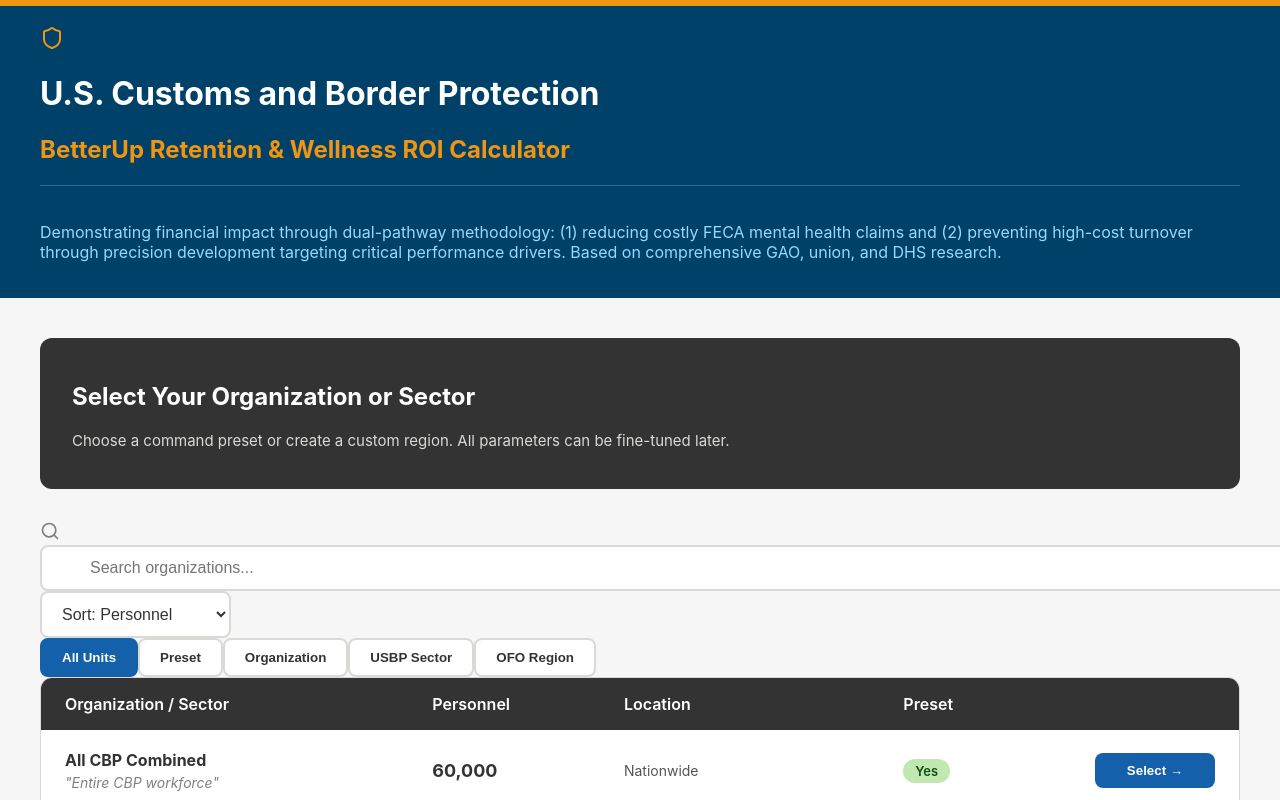
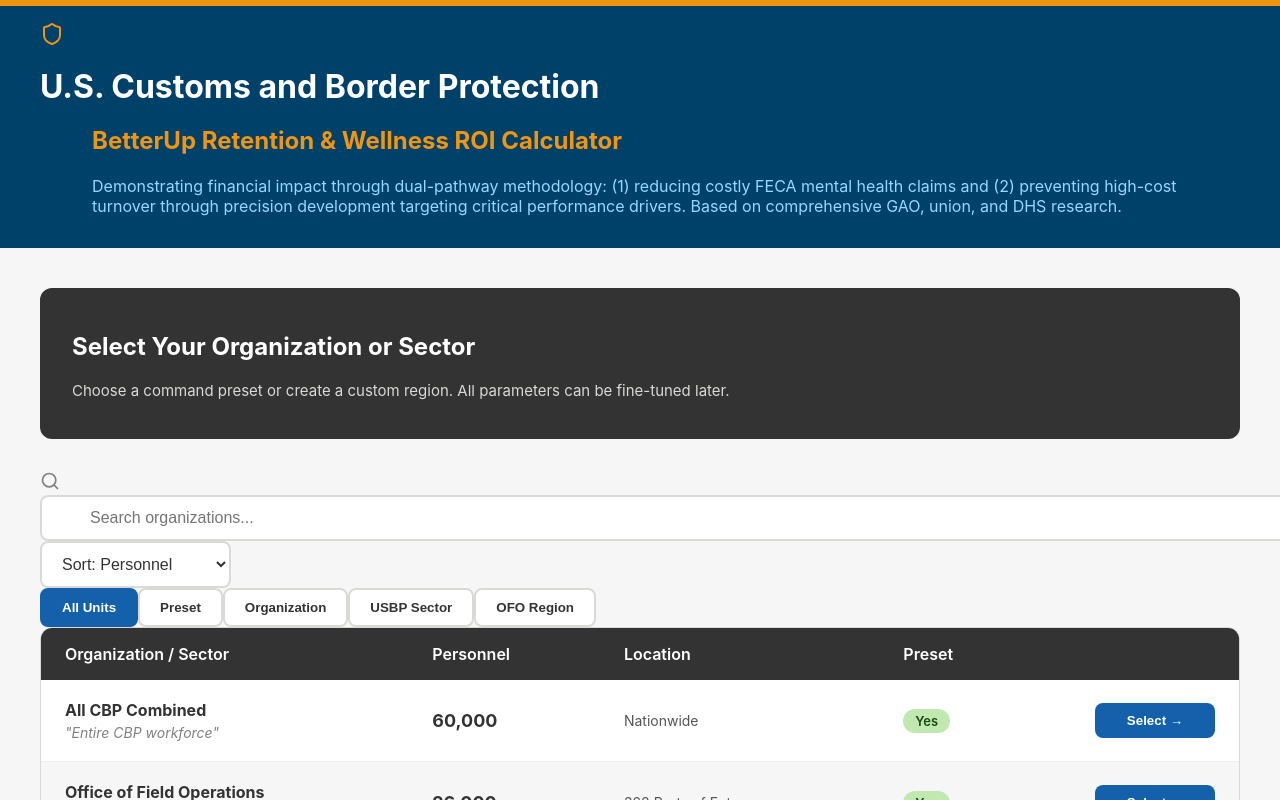
Before and after one commit to scottrsmith-bu/cbp-roi-calculator, a React (Create React App) app: page / in a window 1280 px wide. Shown: the top 800 px of the page. Built offline with nearby package versions, Linux system fonts and the light colour scheme.

Commit message:
Update App.js

```diff
--- a/src/App.js
+++ b/src/App.js
@@ -36,17 +36,13 @@ const LandingPage = ({ onSelect }) => {
   return (
     <div style={{ minHeight: '100vh', background: '#F6F6F6' }}>
       <div style={{ background: '#00416A', borderTop: '6px solid #F09511' }}>
-        <div style={{ maxWidth: '1200px', margin: '0 auto', padding: '20px 20px' }}>
-          <div className="flex items-center">
-            <Shield className="w-14 h-14 mr-4 flex-shrink-0" style={{ color: '#F09511' }} />
-            <div>
-              <h1 className="text-3xl font-bold" style={{ color: '#FFFFFF', lineHeight: '1.2', marginBottom: '8px' }}>U.S. Customs and Border Protection</h1>
-              <h2 className="text-xl font-bold" style={{ color: '#F09511', lineHeight: '1.3' }}>BetterUp Retention & Wellness ROI Calculator</h2>
-            </div>
+        <div style={{ maxWidth: '1200px', margin: '0 auto', padding: '16px 20px' }}>
+          <div className="flex items-center mb-3">
+            <Shield className="w-10 h-10 mr-3" style={{ color: '#F09511' }} />
+            <h1 className="text-3xl font-bold" style={{ color: '#FFFFFF', lineHeight: '1' }}>U.S. Customs and Border Protection</h1>
           </div>
-          <div style={{ marginTop: '20px', paddingTop: '20px', borderTop: '1px solid rgba(255,255,255,0.2)' }}>
-            <p className="text-sm leading-relaxed" style={{ color: '#95D9FF' }}>Demonstrating financial impact through dual-pathway methodology: (1) reducing costly FECA mental health claims and (2) preventing high-cost turnover through precision development targeting critical performance drivers. Based on comprehensive GAO, union, and DHS research.</p>
-          </div>
+          <h2 className="text-xl font-bold mb-3" style={{ color: '#F09511', lineHeight: '1.3', marginLeft: '52px' }}>BetterUp Retention & Wellness ROI Calculator</h2>
+          <p className="text-sm leading-relaxed" style={{ color: '#95D9FF', marginLeft: '52px', marginTop: '12px' }}>Demonstrating financial impact through dual-pathway methodology: (1) reducing costly FECA mental health claims and (2) preventing high-cost turnover through precision development targeting critical performance drivers. Based on comprehensive GAO, union, and DHS research.</p>
         </div>
       </div>
 
```
